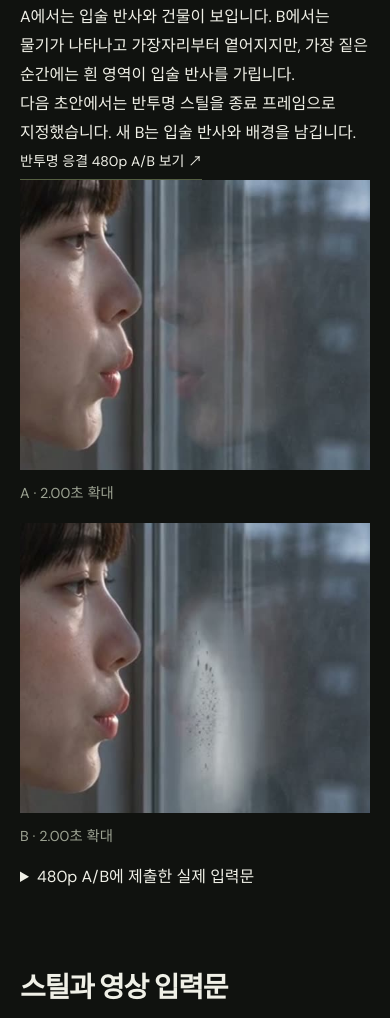
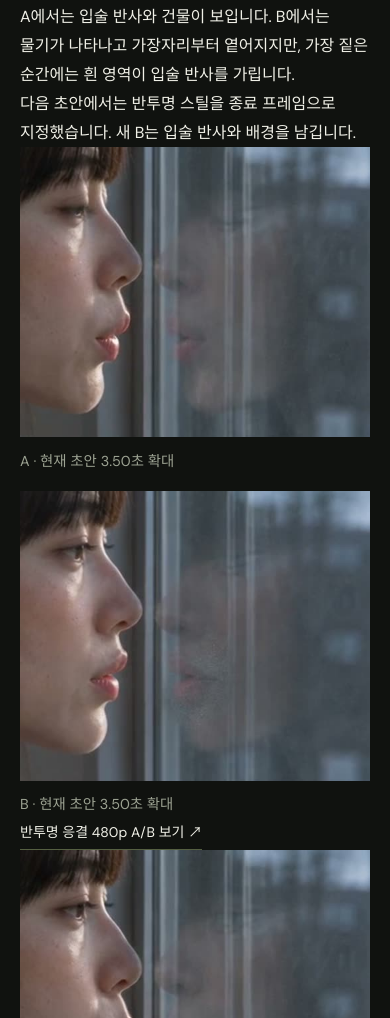
Before and after one commit to elymas/promptwise-guide, an Astro site: page /promptwise-guide/review/condensation-rework in a window 390 px wide. Shown: the part 1722-2740 px from the top of the page. Built offline with nearby package versions, Linux system fonts and the light colour scheme; Astro itself is replaced by a stand-in of ours.

Commit message:
Show matched mobile crops for the new breath comparison

```diff
--- a/src/pages/review/condensation-rework.astro
+++ b/src/pages/review/condensation-rework.astro
@@ -39,6 +39,15 @@ const views = [
     <h2>480p 2초 비교에서 남은 문제</h2>
     <p>A에서는 입술 반사와 건물이 보입니다. B에서는 물기가 나타나고 가장자리부터 옅어지지만, 가장 짙은 순간에는 흰 영역이 입술 반사를 가립니다.</p>
     <p>다음 초안에서는 반투명 스틸을 종료 프레임으로 지정했습니다. 새 B는 입술 반사와 배경을 남깁니다.</p>
+    <div class="detail-pair" aria-label="새 A/B 3.5초의 유리 확대">
+      {['A','B'].map((side) => (
+        <figure>
+          <img class="pilot-crop" src={path(`review/condensation-rework/media/480p-current-${side}-3.5s-glass.jpg`)} width="525" height="435" loading="lazy"
+            alt={side === 'A' ? 'A 3.5초의 맑은 유리와 입술 반사' : 'B 3.5초의 반투명한 물기, 입술 반사와 배경이 비치는 유리'} />
+          <figcaption>{side} · 현재 초안 3.50초 확대</figcaption>
+        </figure>
+      ))}
+    </div>
     <a class="text-link" href={path('examples/#compare-E08')}>반투명 응결 480p A/B 보기 ↗</a>
     <div class="detail-pair">
       {['A','B'].map((side) => (
```
Also changed, not shown: public/review/condensation-rework/media/480p-current-A-3.5s-glass.jpg (added), public/review/condensation-rework/media/480p-current-B-3.5s-glass.jpg (added).
